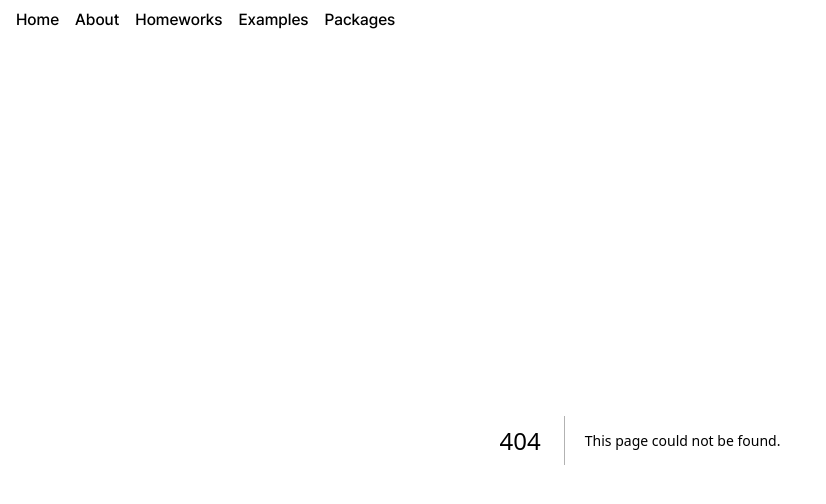
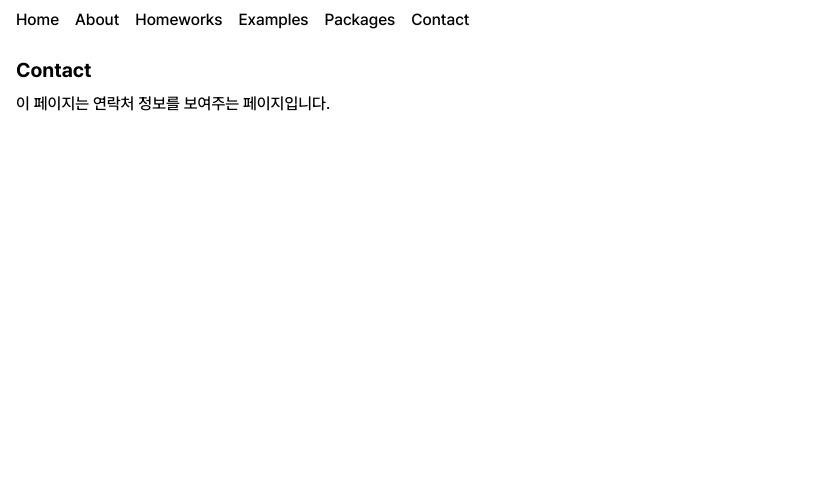
Before and after one commit to 01-office/01-workshop-2025, a Next.js app: page /contact in a window 1280 px wide. Before the commit this address had no page. Shown: the top 504 px of the page, without its empty margins (0-826 px from the left). Built offline with nearby package versions, Linux system fonts and the light colour scheme.

Commit message:
feat: contact 페이지 추가

```diff
--- /dev/null
+++ b/src/app/contact/page.tsx
@@ -0,0 +1,8 @@
+export default function Contact() {
+  return (
+    <main className="p-4 space-y-2">
+      <h1 className="font-bold text-xl">Contact</h1>
+      <p>이 페이지는 연락처 정보를 보여주는 페이지입니다.</p>
+    </main>
+  );
+}
--- a/src/components/GNB.tsx
+++ b/src/components/GNB.tsx
@@ -9,6 +9,7 @@ export default function GNB() {
         <Link href="/homeworks">Homeworks</Link>
         <Link href="/examples">Examples</Link>
         <Link href="/packages">Packages</Link>
+        <Link href="/contact">Contact</Link>
       </nav>
     </header>
   );
```
